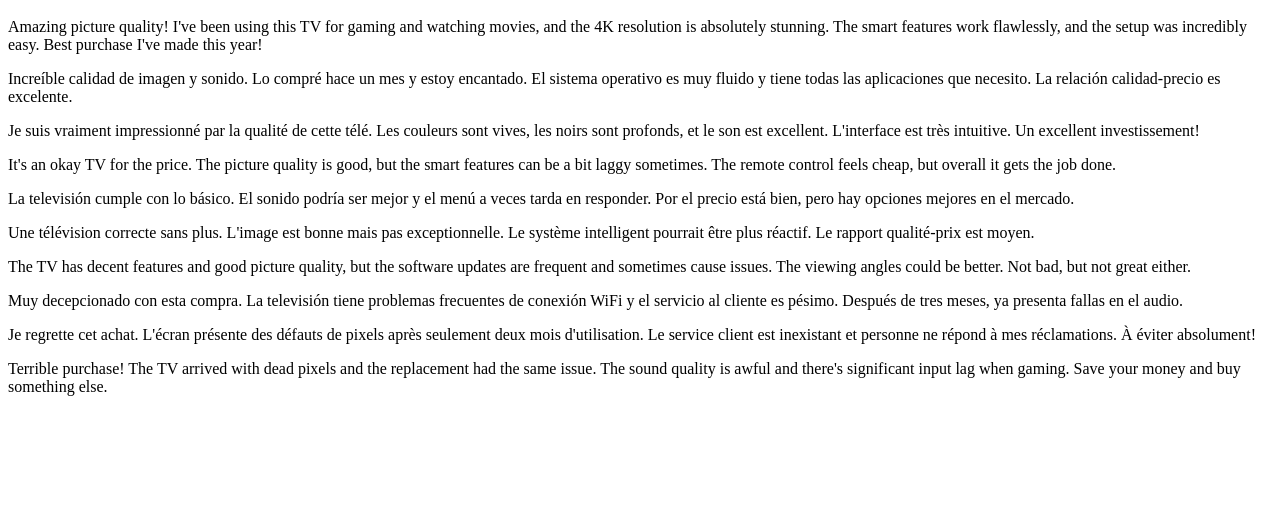
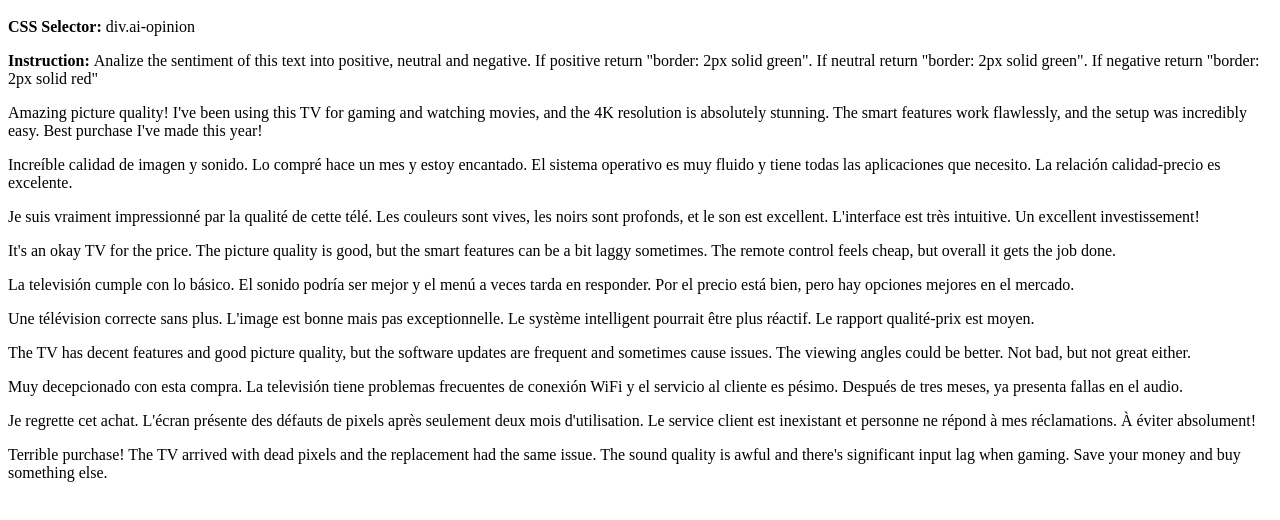
Before and after one commit to pablobenitomar/insAIght-samples, a plain HTML site: page sentiment.html in a window 1280 px wide. Shown: the part 48-568 px from the top of the page. Drawn offline with Linux system fonts and the light colour scheme.

Commit message:
Add instructions to sentiment analysis example

```diff
--- a/sentiment.html
+++ b/sentiment.html
@@ -4,7 +4,9 @@
     </head>
     <body>
         <h1>Test site for insAIght: Sentiment analysis example</h1>
-        <div class="ai-opinion">
+        <p> <b>CSS Selector: </b>div.ai-opinion </p>
+        <p> <b>Instruction: </b>Analize the sentiment of this text into positive, neutral and negative. If positive return "border: 2px solid green". If neutral return "border: 2px solid green". If negative return "border: 2px solid red" </p>
+          <div class="ai-opinion">
             <p>Amazing picture quality! I've been using this TV for gaming and watching movies, and the 4K resolution is absolutely stunning. The smart features work flawlessly, and the setup was incredibly easy. Best purchase I've made this year!</p>
           </div>
 
```
